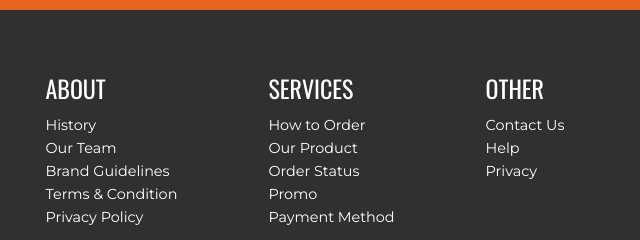
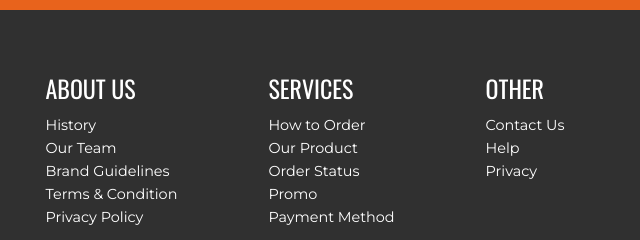
Before and after one commit to Behhbudov/Musicology, a plain HTML site: page index.htm in a window 1280 px wide. Shown: the part 5394-5634 px from the top of the page, 640-1280 px from the left. Drawn offline with nearby package versions, Linux system fonts and the light colour scheme.

Commit message:
Update index.htm

```diff
--- a/index.htm
+++ b/index.htm
@@ -134,7 +134,7 @@
             </div>
             <div id="div11">
                 <div>
-                    <h6>About</h6>
+                    <h6>About Us</h6>
                     <span>History</span>
                     <span>Our Team</span>
                     <span>Brand Guidelines</span>
```
